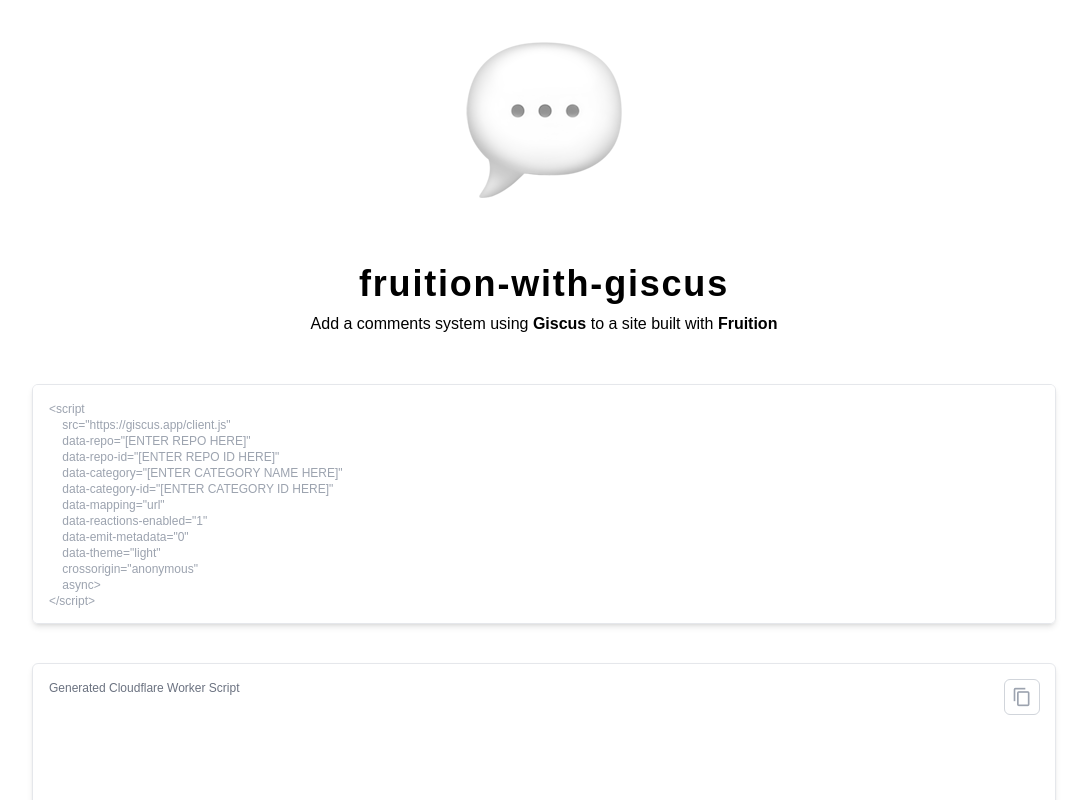
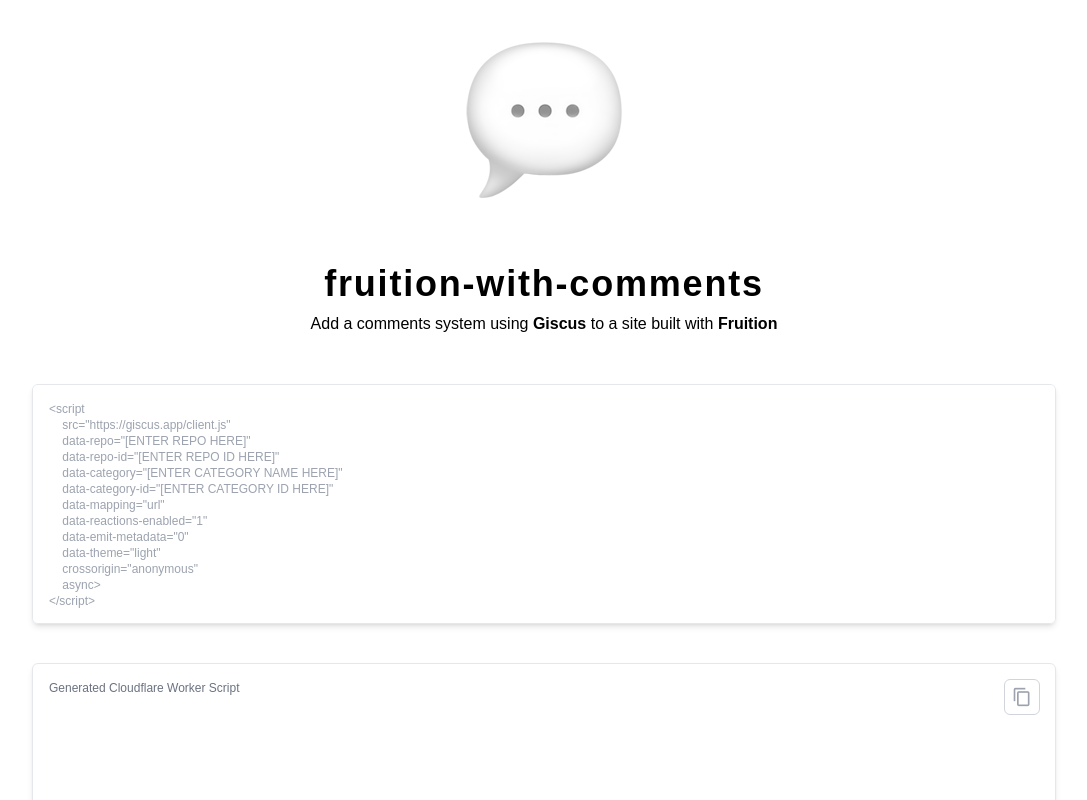
Before and after one commit to Gumball12/fruition-with-comments, a Vue app: page / in a window 1280 px wide. Shown: the top 800 px of the page, without its empty margins (96-1183 px from the left). Built offline with nearby package versions, Linux system fonts and the light colour scheme; a web font is replaced by a local one.

Commit message:
chore: fix header title

```diff
--- a/src/components/HeaderPanel.vue
+++ b/src/components/HeaderPanel.vue
@@ -6,7 +6,7 @@
       src="../assets/logo.png"
     />
     <h1 class="font-black pt-6 text-4xl tracking-wider">
-      fruition-with-giscus
+      fruition-with-comments
     </h1>
     <h3 class="pt-2">
       Add a comments system using <b>Giscus</b> to a site built with
```
